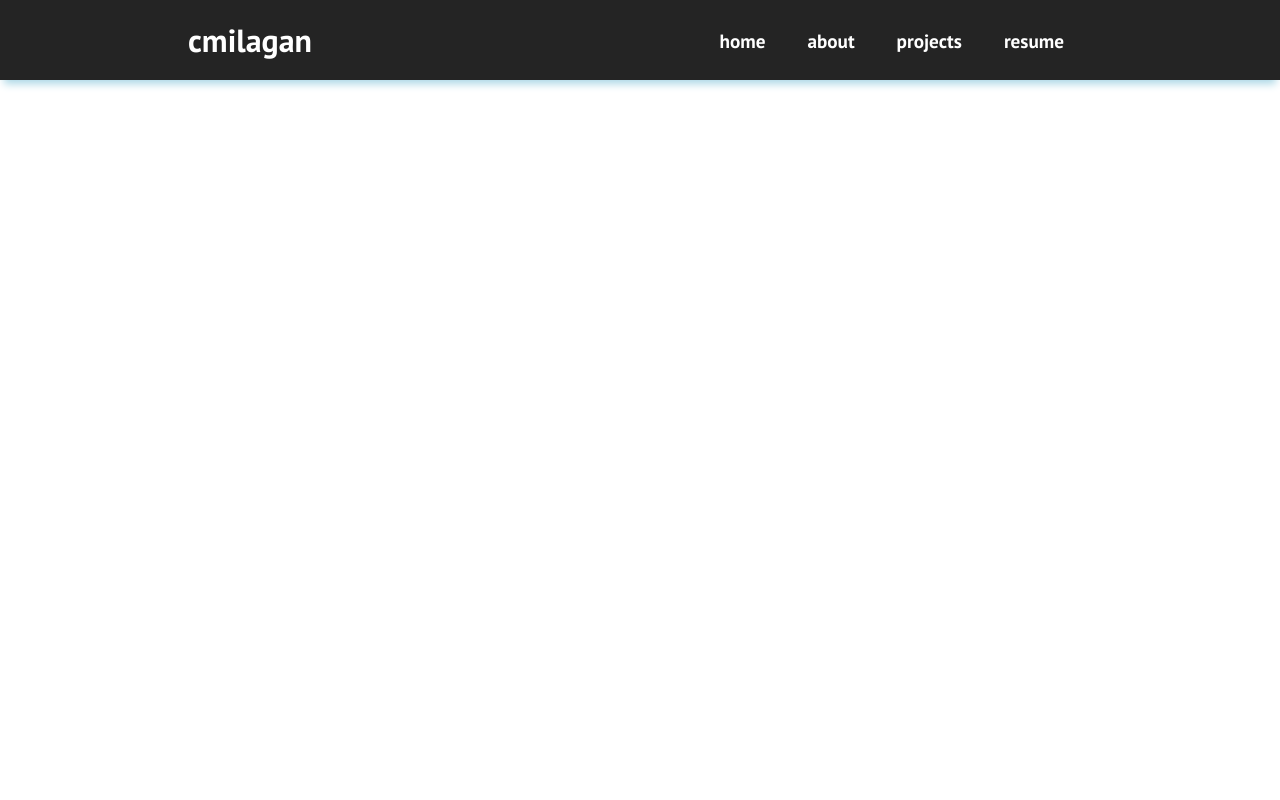
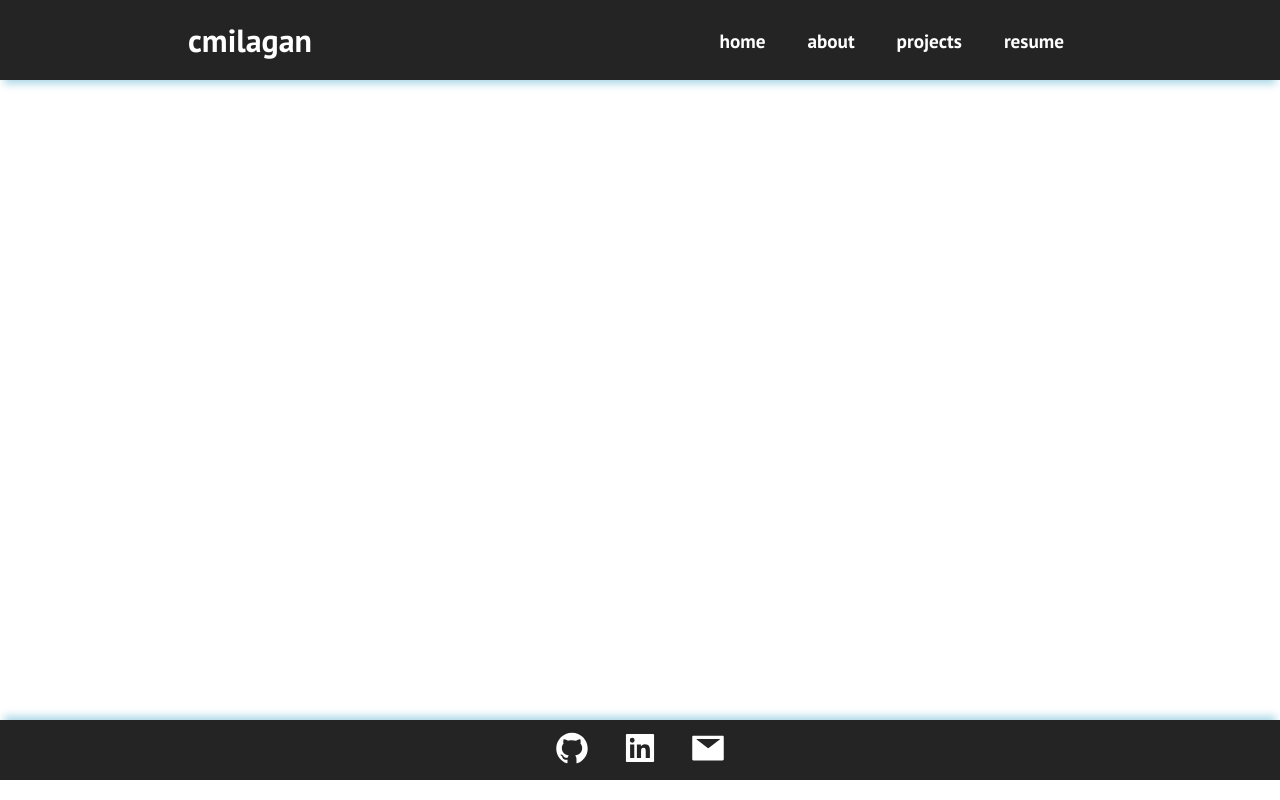
Before and after one commit to cmilagan/web, a React (Create React App) app: page /about in a window 1280 px wide. Built offline with nearby package versions, Linux system fonts and the light colour scheme.

Commit message:
fix footer

```diff
--- a/src/App.js
+++ b/src/App.js
@@ -3,6 +3,9 @@ import Navbar from './components/Navbar';
 import {BrowserRouter as Router, Switch, Route} from 'react-router-dom';
 import Home from './components/pages/Home'
 import Resume from './components/pages/Resume';
+import About from './components/pages/About';
+import Projects from './components/pages/Projects';
+import Footer from './components/Footer';
 
 function App() {
   return (
@@ -12,7 +15,10 @@ function App() {
       <Switch>
         <Route path ='/web' exact component= {Home} />
         <Route path ='/resume' exact component={Resume} />
+        <Route path ='/about' exact component={About} />
+        <Route path ='/projects' exact component={Projects} />
       </Switch>
+      <Footer />
     </Router>
     </>
   );
--- a/src/components/Footer.css
+++ b/src/components/Footer.css
@@ -6,6 +6,7 @@
     background-color: #242424;
     justify-content: center;
     align-items: center;
+    bottom: 0px;
 }
 
 .footer-container > a {
--- a/src/components/Navbar.css
+++ b/src/components/Navbar.css
@@ -59,6 +59,7 @@ height: 100%;
 border-bottom: 4px solid #fff;
 transition: all 0.2s ease-out;
 }
+
 
 .fa-bars {
 color: #fff;
--- /dev/null
+++ b/src/components/pages/About.js
@@ -0,0 +1,13 @@
+import React from 'react'
+
+function About() {
+    return (
+        <div className="about">
+            <div className="container">
+                <h1>Hi i'm Christian!</h1>
+            </div>
+        </div>
+    )
+}
+
+export default About
--- a/src/components/pages/Home.js
+++ b/src/components/pages/Home.js
@@ -7,7 +7,6 @@ function Home () {
         <>
             <DisplaySection />
             <Cards />
-            <Footer />
         </>
     )
 }
--- /dev/null
+++ b/src/components/pages/Projects.js
@@ -0,0 +1,13 @@
+import React from 'react'
+
+function Projects() {
+    return (
+        <div className="projects">
+            <div className="container">
+                <h1>page coming soon!</h1>
+            </div>
+        </div>
+    )
+}
+
+export default Projects
--- a/src/components/pages/Resume.js
+++ b/src/components/pages/Resume.js
@@ -9,7 +9,6 @@ const Resume = () => {
             <div className="container">
                 <img src={myres} alt="" />
             </div>
-            <Footer />
         </div>
     )
 }
```
